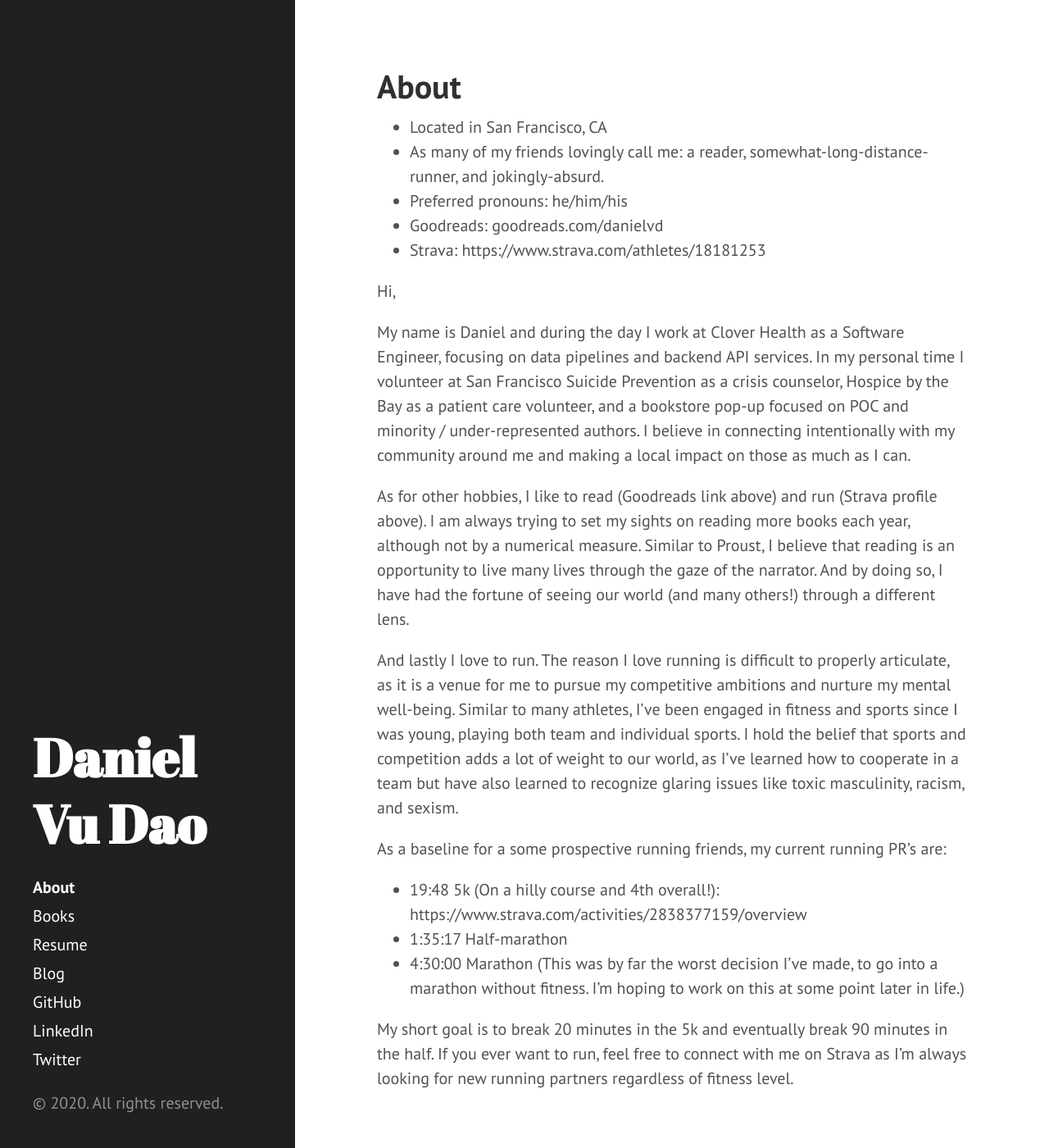
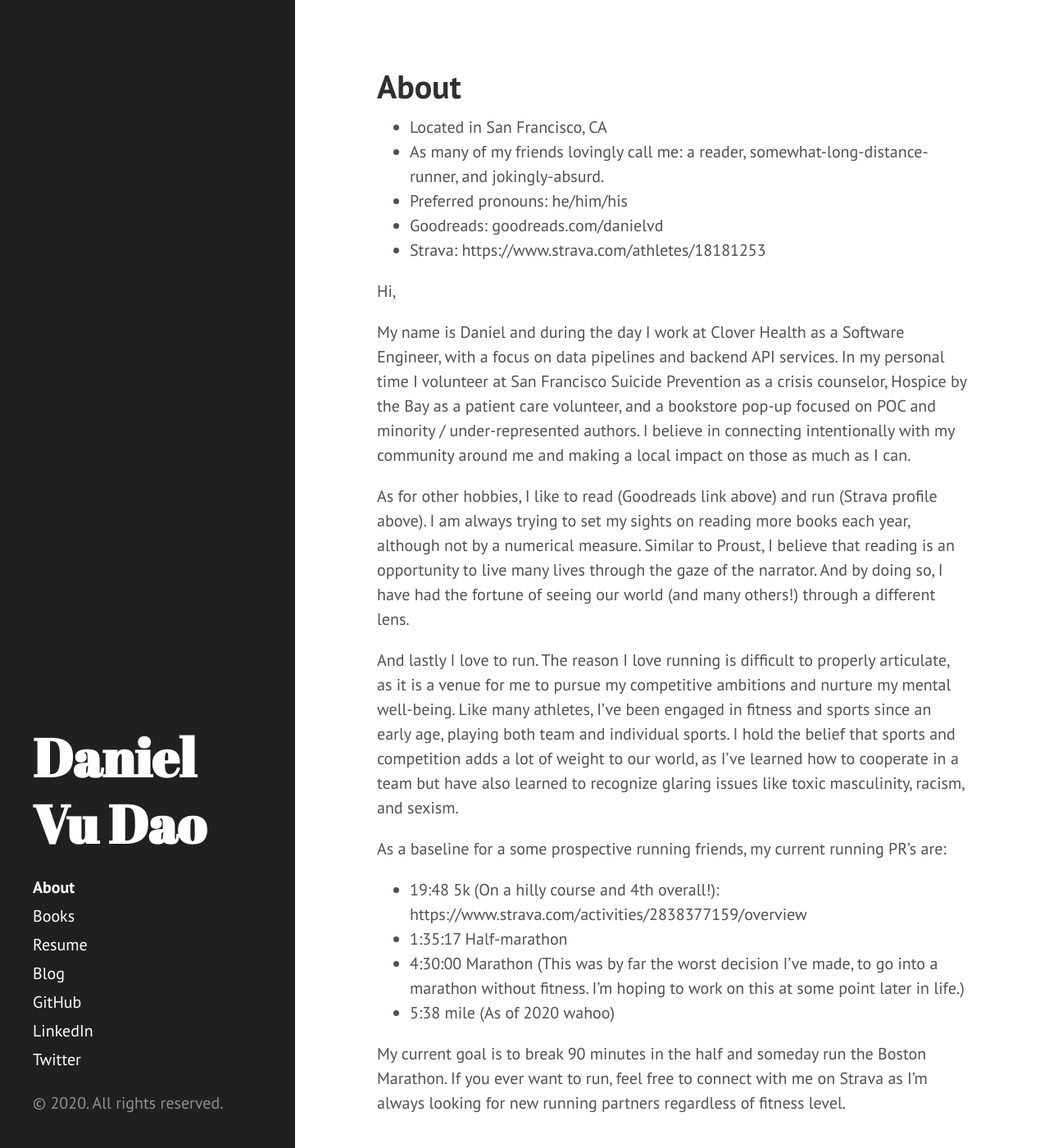
Before and after one commit to danielvdao/danielvdao.github.io, a Jekyll site: the page built from about.md, in a window 1280 px wide and 1400 px high. Shown: the whole window at 82% size. Built offline with Jekyll 4.4.1, drawn with Linux system fonts in a browser that asks for light colours.

Commit message:
New post and about update

```diff
--- a/about.md
+++ b/about.md
@@ -11,16 +11,17 @@ title: About
 
 Hi,
 
-My name is Daniel and during the day I work at Clover Health as a Software Engineer, focusing on data pipelines and backend API services. In my personal time I volunteer at San Francisco Suicide Prevention as a crisis counselor, Hospice by the Bay as a patient care volunteer, and a bookstore pop-up focused on POC and minority / under-represented authors. I believe in connecting intentionally with my community around me and making a local impact on those as much as I can.
+My name is Daniel and during the day I work at Clover Health as a Software Engineer, with a focus on data pipelines and backend API services. In my personal time I volunteer at San Francisco Suicide Prevention as a crisis counselor, Hospice by the Bay as a patient care volunteer, and a bookstore pop-up focused on POC and minority / under-represented authors. I believe in connecting intentionally with my community around me and making a local impact on those as much as I can.
 
 As for other hobbies, I like to read (Goodreads link above) and run (Strava profile above). I am always trying to set my sights on reading more books each year, although not by a numerical measure. Similar to Proust, I believe that reading is an opportunity to live many lives through the gaze of the narrator. And by doing so, I have had the fortune of seeing our world (and many others!) through a different lens.
 
-And lastly I love to run. The reason I love running is difficult to properly articulate, as it is a venue for me to pursue my competitive ambitions and nurture my mental well-being. Similar to many athletes, I've been engaged in fitness and sports since I was young, playing both team and individual sports. I hold the belief that sports and competition adds a lot of weight to our world, as I've learned how to cooperate in a team but have also learned to recognize glaring issues like toxic masculinity, racism, and sexism.
+And lastly I love to run. The reason I love running is difficult to properly articulate, as it is a venue for me to pursue my competitive ambitions and nurture my mental well-being. Like many athletes, I've been engaged in fitness and sports since an early age, playing both team and individual sports. I hold the belief that sports and competition adds a lot of weight to our world, as I've learned how to cooperate in a team but have also learned to recognize glaring issues like toxic masculinity, racism, and sexism.
 
 As a baseline for a some prospective running friends, my current running PR's are:
 
 * 19:48 5k (On a hilly course and 4th overall!): https://www.strava.com/activities/2838377159/overview
 * 1:35:17 Half-marathon
 * 4:30:00 Marathon (This was by far the worst decision I've made, to go into a marathon without fitness. I'm hoping to work on this at some point later in life.)
+* 5:38 mile (As of 2020 wahoo)
 
-My short goal is to break 20 minutes in the 5k and eventually break 90 minutes in the half. If you ever want to run, feel free to connect with me on Strava as I'm always looking for new running partners regardless of fitness level.
+My current goal is to break 90 minutes in the half and someday run the Boston Marathon. If you ever want to run, feel free to connect with me on Strava as I'm always looking for new running partners regardless of fitness level.
```
Also changed, not shown: _posts/2020-05-10-covid.markdown (added, +16 -0 lines).
